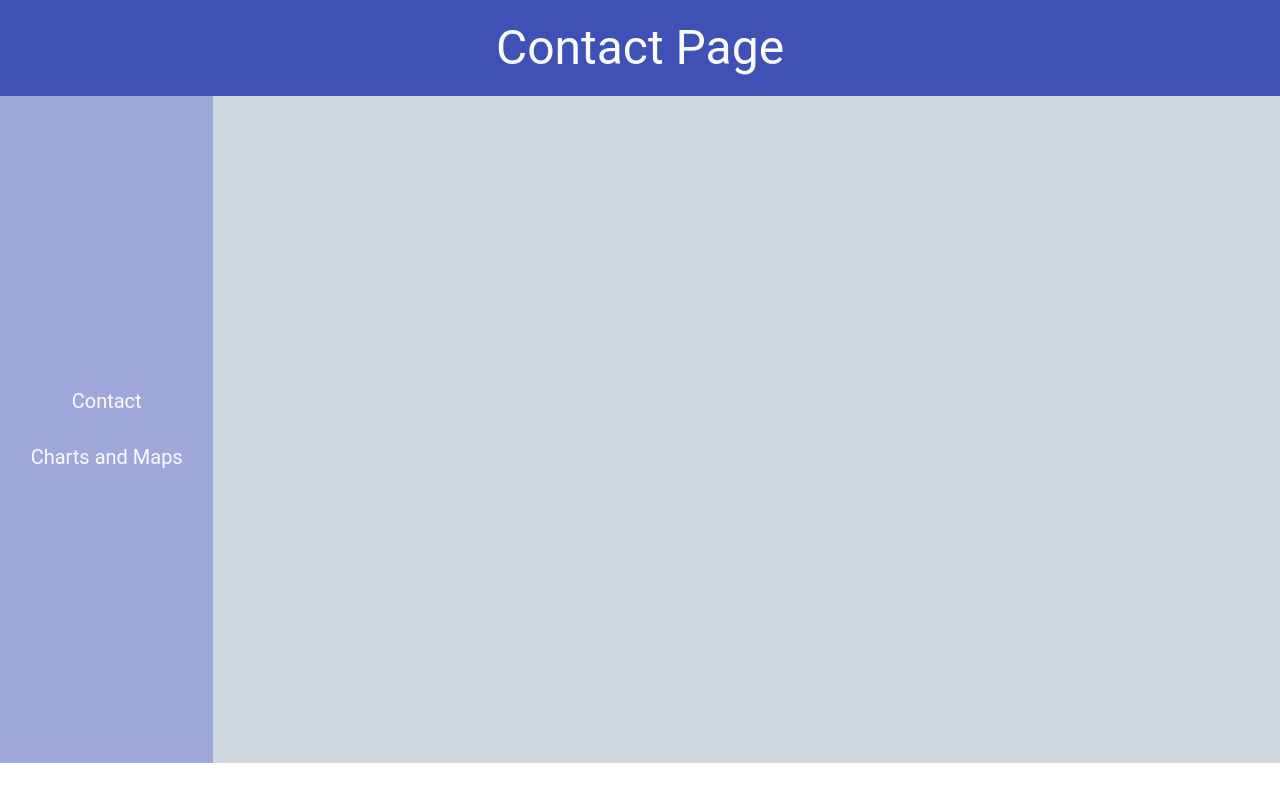
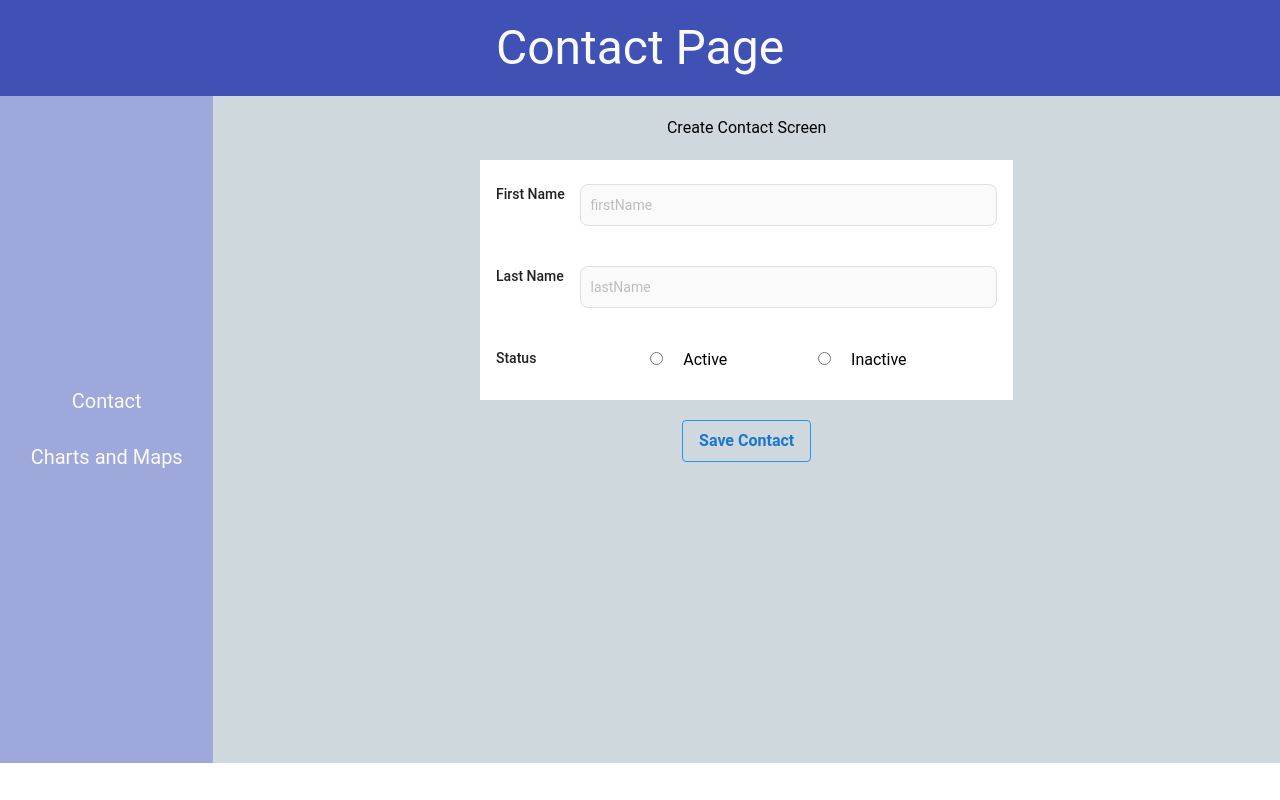
Before and after one commit to Amit1Sharma47/contact_management, a React (Create React App) app: page /contact_management/create in a window 1280 px wide. Built offline with nearby package versions, Linux system fonts and the light colour scheme.

Commit message:
final commit IV

```diff
--- a/src/App.tsx
+++ b/src/App.tsx
@@ -11,19 +11,26 @@ function App() {
   const location = useLocation();
   const path = location.pathname;
   useEffect(() => {
-    if (path === "/contact_managemen") navigate("ChartAndMaps");
+    if (path === "/contact_management")
+      navigate("/contact_management/ChartAndMaps");
   }, [navigate, path]);
   return (
     <StaticLayout>
       <Routes>
         {/* contact route */}
-        <Route path="/contact" element={<Contact />} />
+        <Route path="/contact_management/contact" element={<Contact />} />
         {/* creating contact route */}
-        <Route path="/create" element={<CreateContact />} />
+        <Route path="/contact_management/create" element={<CreateContact />} />
         {/* updating contact route */}
-        <Route path="/contact/update/:id" element={<UpdateContact />} />
+        <Route
+          path="/contact_management/update/:id"
+          element={<UpdateContact />}
+        />
         {/* chart and map section */}
-        <Route path="/ChartAndMaps" element={<ChartAndMaps />} />
+        <Route
+          path="/contact_management/ChartAndMaps"
+          element={<ChartAndMaps />}
+        />
       </Routes>
     </StaticLayout>
   );
--- a/src/ContactComponents/ContactCard.tsx
+++ b/src/ContactComponents/ContactCard.tsx
@@ -1,8 +1,6 @@
-import React from 'react'
-import { useSelector } from 'react-redux';
 import { useDispatch } from 'react-redux';
 import { useNavigate } from 'react-router-dom';
-import { RootState } from '../Redux/store';
+
 import { deleteContact } from '../Redux/slice';
 interface IMyProps {
     item: any,
@@ -12,7 +10,7 @@ const ContactCard = (props:IMyProps) => {
     const {item,index}=props;
     const dispatch = useDispatch();
     const navigate = useNavigate();
-    const contacts = useSelector((state: RootState) => state.contact.contact);//fetches the contact
+
     const deleteHandler = (index: number) => {
       dispatch(deleteContact(index));//deleting the contact
 
@@ -20,7 +18,7 @@ const ContactCard = (props:IMyProps) => {
     const updateHandler = (index: number) => {
 
 
-      navigate(`./update/${index}`);//navigate to update page
+      navigate(`/contact_management/update/${index}`);//navigate to update page
     };
   return (
     <div className="w-56 h-60 m-2 text-center overflow-hidden shadow-lg bg-red-100 rounded-md text-red-400 ">
--- a/src/ContactComponents/CreateContact.tsx
+++ b/src/ContactComponents/CreateContact.tsx
@@ -9,16 +9,13 @@ const CreateContact = () => {
   const [data, setData] = useState<any>({});
 
   const changeHandler = (e: React.ChangeEvent<HTMLInputElement>) => {
-    setData({ ...data, [e.target.name]: e.target.value });//sets form data in data object
+    setData({ ...data, [e.target.name]: e.target.value }); //sets form data in data object
   };
 
   const submitHandler = (e: React.MouseEvent<HTMLButtonElement>) => {
-
-
-    data.firstName && data.lastName && dispatch(addContact(data));//check first id values are undefined if not then dispatches addContact action
+    data.firstName && data.lastName && dispatch(addContact(data)); //check first id values are undefined if not then dispatches addContact action
     setData({ firstName: "", lastName: "", status: data.status });
-    navigate("/contact");
-
+    navigate("/contact_management/contact");
   };
   return (
     <div className=" w-full h-96 ">
@@ -70,7 +67,9 @@ const CreateContact = () => {
                 value="1"
                 onChange={changeHandler}
               />
-              <label htmlFor="Active">Active</label>
+              <label htmlFor="Active" className="px-5">
+                Active
+              </label>
             </div>
             <div>
               <input
@@ -80,7 +79,9 @@ const CreateContact = () => {
                 value="0"
                 onChange={changeHandler}
               />
-              <label htmlFor="Inactive">Inactive</label>
+              <label htmlFor="Inactive" className="px-5">
+                Inactive
+              </label>
             </div>
           </div>
         </div>
--- a/src/ContactComponents/UpdateContact.tsx
+++ b/src/ContactComponents/UpdateContact.tsx
@@ -29,7 +29,7 @@ const CreateContact = () => {
       data.lastName !== "" &&
       dispatch(updateContact({ data, id }));// updates the contact
 
-    navigate("/contact");
+    navigate("/contact_management/contact");
 
   };
   return (
--- a/src/components/Contact.tsx
+++ b/src/components/Contact.tsx
@@ -1,28 +1,25 @@
-import React from "react";
 import { useSelector } from "react-redux";
 import { Link } from "react-router-dom";
 import { RootState } from "../Redux/store";
-import { useDispatch } from "react-redux";
-import { deleteContact } from "../Redux/slice";
 
-import { useNavigate } from "react-router";
 import ContactCard from "../ContactComponents/ContactCard";
 const Contact = () => {
-
   const contacts = useSelector((state: RootState) => state.contact.contact); //fetches the contact
-
 
   return (
     <div className="flex items-center justify-center flex-col w-full h-auto mt-20">
       <div>
-        <button className="bg-transparent hover:bg-blue-500 text-blue-700 font-semibold hover:text-white py-2 px-4 border border-blue-500 hover:border-transparent rounded">
-          <Link to="/create">Create Contact</Link>
-        </button>
+        <Link
+          className="bg-transparent hover:bg-blue-500 text-blue-700 font-semibold hover:text-white py-2 px-4 border border-blue-500 hover:border-transparent rounded"
+          to="/contact_management/create"
+        >
+          Create Contact
+        </Link>
       </div>
       <div className="mt-3 flex justify-center w-3/4 h-auto flex-wrap overflow-y-scroll py-5">
         {contacts.length > 0 &&
           contacts.map((item, index) => (
-            <ContactCard key={Math.random()*100} item={item} index={index} />
+            <ContactCard key={Math.random() * 100} item={item} index={index} />
           ))}
       </div>
     </div>
--- a/src/components/StaticLayout.tsx
+++ b/src/components/StaticLayout.tsx
@@ -1,4 +1,3 @@
-
 import { Link, useLocation } from "react-router-dom";
 const StaticLayout = (props: any) => {
   const location = useLocation();
@@ -6,7 +5,6 @@ const StaticLayout = (props: any) => {
 
   return (
     <div className=" relative h-screen w-screen overflow-hidden">
-
       <div className="absolute inset-x-0 top-0 h-24 bg-indigo-500 flex items-center justify-center z-[10] w-screen ">
         <h1 className="text-gray-50 inline-block text-5xl">Contact Page</h1>
       </div>
@@ -14,11 +12,11 @@ const StaticLayout = (props: any) => {
         <div className="w-1/6 h-5/6  flex items-start justify-center flex-row bg-indigo-200 flex-wrap content-center ">
           <div
             className={`w-full text-gray-50 text-sm hover:bg-sky-700 hover:text-xs active:bg-sky-700 active:text-xs lg:text-xl lg:hover:text-lg ${
-              path === "/contact" ? "bg-indigo-500" : ""
+              path === "/contact_management/contact" ? "bg-indigo-500" : ""
             }`}
           >
             <Link
-              to="/contact"
+              to="/contact_management/contact"
               className="my-1 flex items-center justify-center  w-full h-12 cursor-pointer"
             >
               Contact
@@ -26,12 +24,12 @@ const StaticLayout = (props: any) => {
           </div>
           <div
             className={`w-full  text-gray-50 text-sm hover:bg-sky-700 hover:text-xs active:bg-sky-700 active:text-xs lg:text-xl lg:hover:text-lg ${
-              path === "/ChartAndMaps" ? "bg-indigo-500" : ""
+              path === "/contact_management/ChartAndMaps" ? "bg-indigo-500" : ""
             }`}
           >
             <Link
-              to="/ChartAndMaps"
-              className="my-1 flex items-center justify-center  w-full h-12 cursor-pointer"
+              to="/contact_management/ChartAndMaps"
+              className="my-1 flex items-center text-center justify-center  w-full h-12 cursor-pointer"
             >
               Charts and Maps
             </Link>
```
